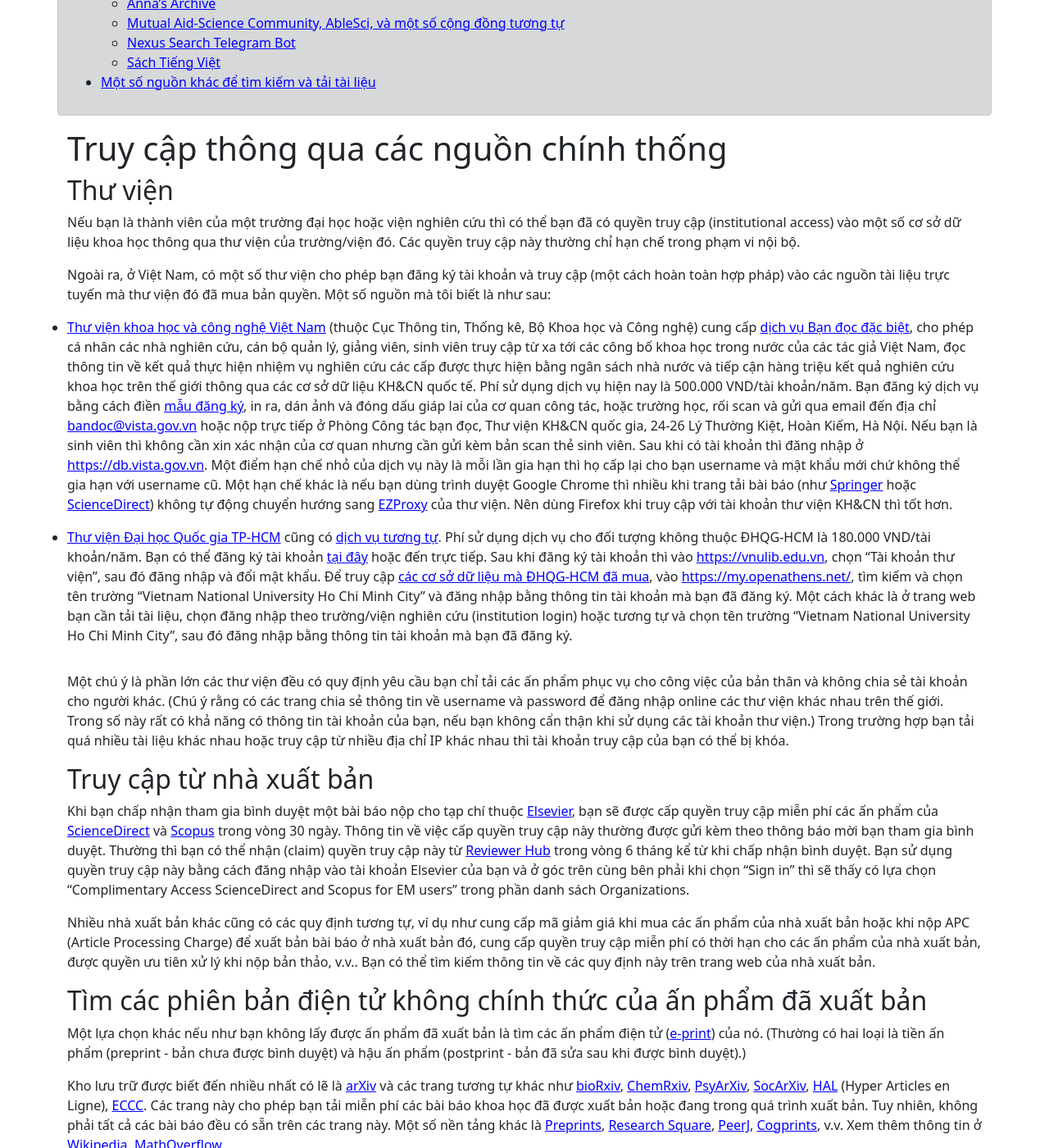
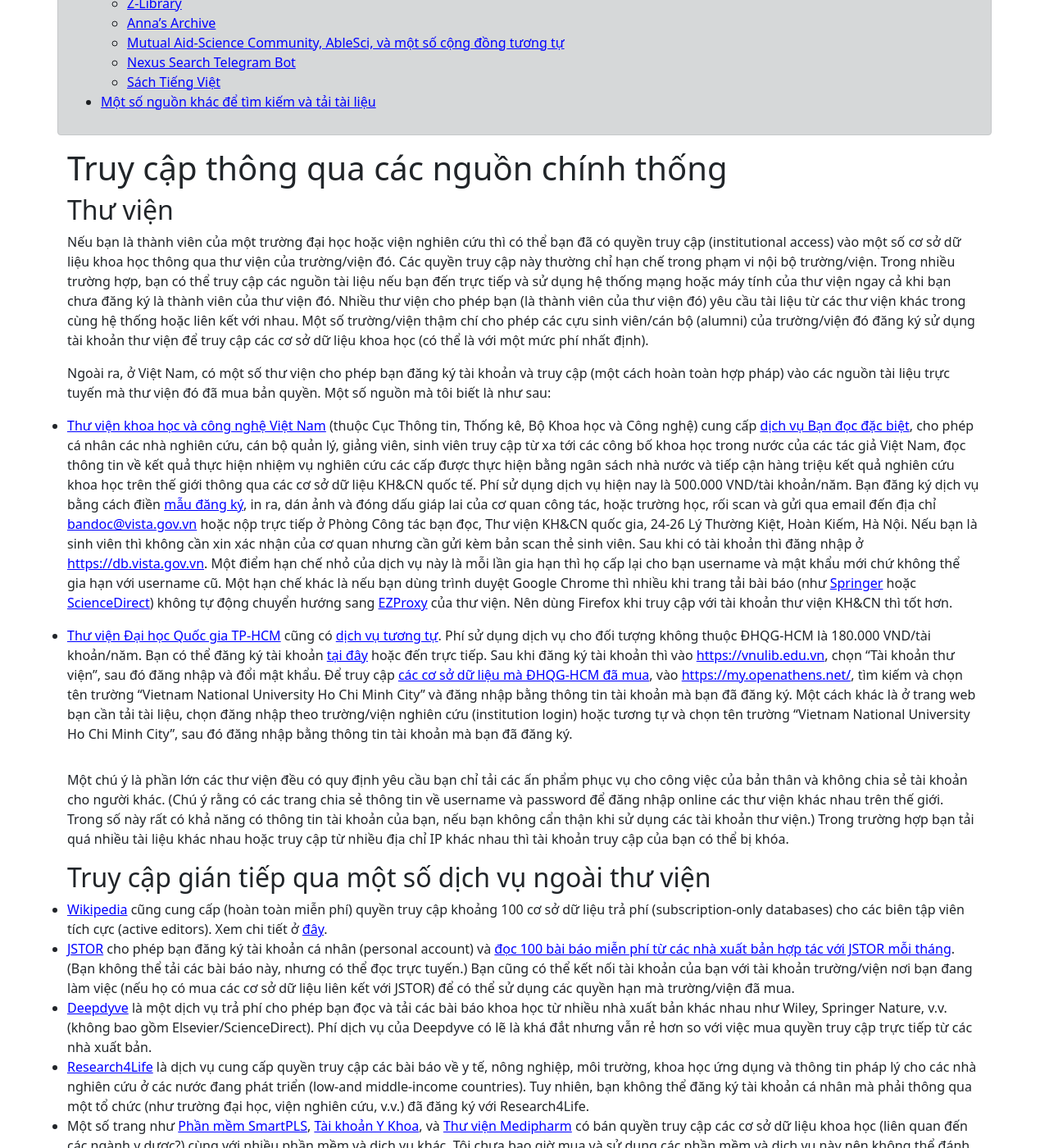
Before and after one commit to hoanganhduc/hoanganhduc.github.io, a Jekyll site: the page built from _posts/2025-05-05-một-số-phương-pháp-tải-bài-báo-khoa-học.md, in a window 1280 px wide and 1400 px high, scrolled down 806 px. Shown: the whole window at 82% size. Built offline with Jekyll 4.4.1, drawn with Linux system fonts in a browser that asks for light colours; nearby versions of some CDN libraries; comment, search, counter and statistics services are not loaded; a style sheet for code colours, icons or effects is not loaded; some of the changed text lies outside the part shown.

Commit message:
Updated @ 2025-06-11  14:35:03 ICT

```diff
--- a/_posts/2025-05-05-một-số-phương-pháp-tải-bài-báo-khoa-học.md
+++ b/_posts/2025-05-05-một-số-phương-pháp-tải-bài-báo-khoa-học.md
@@ -32,7 +32,7 @@ Bài viết ghi lại một số phương pháp tải bài báo, sách đã xu
 
 ## Thư viện
 
-Nếu bạn là thành viên của một trường đại học hoặc viện nghiên cứu thì có thể bạn đã có quyền truy cập (institutional access) vào một số cơ sở dữ liệu khoa học thông qua thư viện của trường/viện đó. Các quyền truy cập này thường chỉ hạn chế trong phạm vi nội bộ.
+Nếu bạn là thành viên của một trường đại học hoặc viện nghiên cứu thì có thể bạn đã có quyền truy cập (institutional access) vào một số cơ sở dữ liệu khoa học thông qua thư viện của trường/viện đó. Các quyền truy cập này thường chỉ hạn chế trong phạm vi nội bộ trường/viện. Trong nhiều trường hợp, bạn có thể truy cập các nguồn tài liệu nếu bạn đến trực tiếp và sử dụng hệ thống mạng hoặc máy tính của thư viện ngay cả khi bạn chưa đăng ký là thành viên của thư viện đó. Nhiều thư viện cho phép bạn (là thành viên của thư viện đó) yêu cầu tài liệu từ các thư viện khác trong cùng hệ thống hoặc liên kết với nhau. Một số trường/viện thậm chí cho phép các cựu sinh viên/cán bộ (alumni) của trường/viện đó đăng ký sử dụng tài khoản thư viện để truy cập các cơ sở dữ liệu khoa học (có thể là với một mức phí nhất định).
 
 Ngoài ra, ở Việt Nam, có một số thư viện cho phép bạn đăng ký tài khoản và truy cập (một cách hoàn toàn hợp pháp) vào các nguồn tài liệu trực tuyến mà thư viện đó đã mua bản quyền. Một số nguồn mà tôi biết là như sau:
 
@@ -42,6 +42,14 @@ Ngoài ra, ở Việt Nam, có một số thư viện cho phép bạn đăng ký
 * [Thư viện Đại học Quốc gia TP-HCM](https://www.vnulib.edu.vn) cũng có [dịch vụ tương tự](https://www.vnulib.edu.vn/index.php/general/36-dich-vu-thu-vien/150-dang-ky-tk-csdl-truc-tuyen). Phí sử dụng dịch vụ cho đối tượng không thuộc ĐHQG-HCM là 180.000 VND/tài khoản/năm. Bạn có thể đăng ký tài khoản [tại đây](https://docs.google.com/forms/d/e/1FAIpQLSesZWGMtoopd-JmfNsldXzR8OhfM5fVKkbOAa3iIHtAr18QtQ/viewform) hoặc đến trực tiếp. Sau khi đăng ký tài khoản thì vào [https://vnulib.edu.vn](https://vnulib.edu.vn), chọn "Tài khoản thư viện", sau đó đăng nhập và đổi mật khẩu. Để truy cập [các cơ sở dữ liệu mà ĐHQG-HCM đã mua](https://vnulib.edu.vn/index.php/tai-lieu-dien-tu), vào [https://my.openathens.net/](https://my.openathens.net/), tìm kiếm và chọn tên trường "Vietnam National University Ho Chi Minh City" và đăng nhập bằng thông tin tài khoản mà bạn đã đăng ký. Một cách khác là ở trang web bạn cần tải tài liệu, chọn đăng nhập theo trường/viện nghiên cứu (institution login) hoặc tương tự và chọn tên trường "Vietnam National University Ho Chi Minh City", sau đó đăng nhập bằng thông tin tài khoản mà bạn đã đăng ký.
 
 Một chú ý là phần lớn các thư viện đều có quy định yêu cầu bạn chỉ tải các ấn phẩm phục vụ cho công việc của bản thân và không chia sẻ tài khoản cho người khác. (Chú ý rằng có các trang chia sẻ thông tin về username và password để đăng nhập online các thư viện khác nhau trên thế giới. Trong số này rất có khả năng có thông tin tài khoản của bạn, nếu bạn không cẩn thận khi sử dụng các tài khoản thư viện.) Trong trường hợp bạn tải quá nhiều tài liệu khác nhau hoặc truy cập từ nhiều địa chỉ IP khác nhau thì tài khoản truy cập của bạn có thể bị khóa.
+
+## Truy cập gián tiếp qua một số dịch vụ ngoài thư viện
+
+* [Wikipedia](https://wikipedialibrary.wmflabs.org/) cũng cung cấp (hoàn toàn miễn phí) quyền truy cập khoảng 100 cơ sở dữ liệu trả phí (subscription-only databases) cho các biên tập viên tích cực (active editors). Xem chi tiết ở [đây](https://wikipedialibrary.wmflabs.org/about/).
+* [JSTOR](https://www.jstor.org/) cho phép bạn đăng ký tài khoản cá nhân (personal account) và [đọc 100 bài báo miễn phí từ các nhà xuất bản hợp tác với JSTOR mỗi tháng](https://support.jstor.org/hc/en-us/articles/115004760028-How-to-Register-Get-Free-Access-to-Content). (Bạn không thể tải các bài báo này, nhưng có thể đọc trực tuyến.) Bạn cũng có thể kết nối tài khoản của bạn với tài khoản trường/viện nơi bạn đang làm việc (nếu họ có mua các cơ sở dữ liệu liên kết với JSTOR) để có thể sử dụng các quyền hạn mà trường/viện đã mua.
+* [Deepdyve](https://www.deepdyve.com) là một dịch vụ trả phí cho phép bạn đọc và tải các bài báo khoa học từ nhiều nhà xuất bản khác nhau như Wiley, Springer Nature, v.v. (không bao gồm Elsevier/ScienceDirect). Phí dịch vụ của Deepdyve có lẽ là khá đắt nhưng vẫn rẻ hơn so với việc mua quyền truy cập trực tiếp từ các nhà xuất bản.
+* [Research4Life](https://www.research4life.org/) là dịch vụ cung cấp quyền truy cập các bài báo về y tế, nông nghiệp, môi trường, khoa học ứng dụng và thông tin pháp lý cho các nhà nghiên cứu ở các nước đang phát triển (low-and middle-income countries). Tuy nhiên, bạn không thể đăng ký tài khoản cá nhân mà phải thông qua một tổ chức (như trường đại học, viện nghiên cứu, v.v.) đã đăng ký với Research4Life.
+* Một số trang như [Phần mềm SmartPLS](https://phanmemsmartpls.com), [Tài khoản Y Khoa](https://taikhoanykhoa.com/cua-hang/), và [Thư viện Medipharm](https://www.yhoclamsang.net) có bán quyền truy cập các cơ sở dữ liệu khoa học (liên quan đến các ngành y dược?) cùng với nhiều phần mềm và dịch vụ khác. Tôi chưa bao giờ mua và sử dụng các phần mềm và dịch vụ này nên không thể đánh giá gì về uy tín và chất lượng của chúng. Bạn nên cân nhắc kỹ trước khi sử dụng các dịch vụ này.
 
 ## Truy cập từ nhà xuất bản
 
```
Also changed, not shown: other parts of _posts/2025-05-05-một-số-phương-pháp-tải-bài-báo-khoa-học.md (+1 -0 lines), 1 other file.
